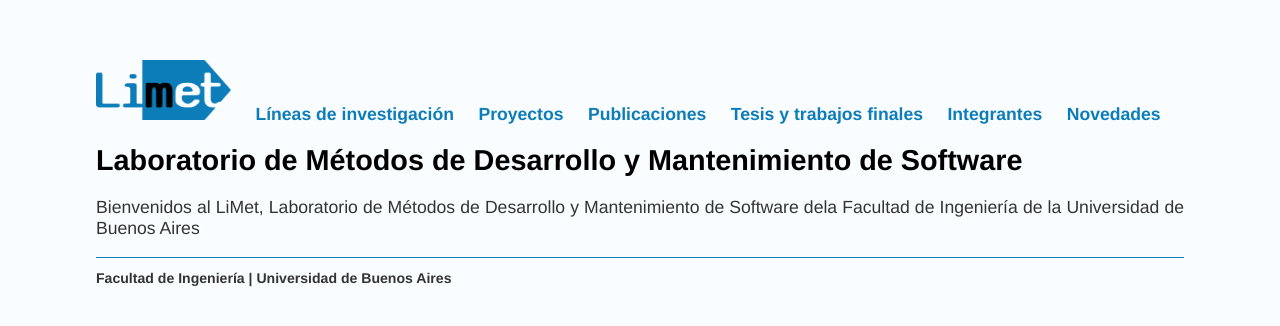
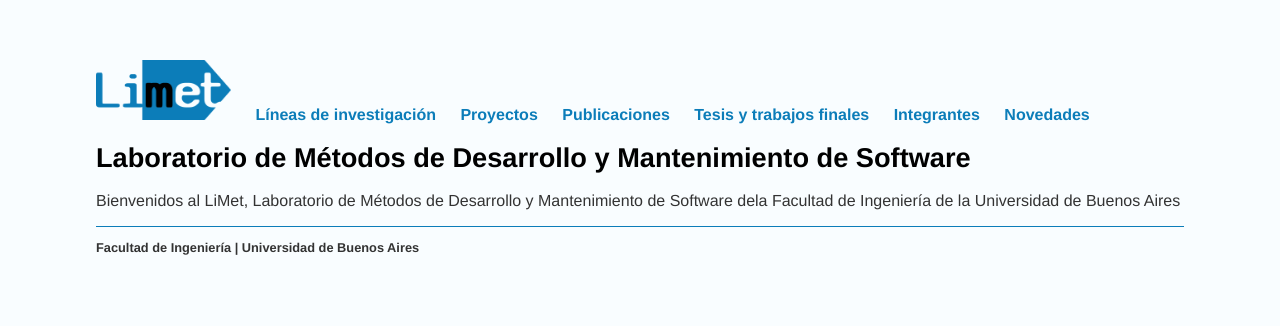
Before and after one commit to limetfiuba/limetfiuba.github.io, a Jekyll site: the page built from index.html, in a window 1280 px wide. Shown: the top 326 px of the page. Built offline with Jekyll 4.4.1, drawn with Linux system fonts in a browser that asks for light colours.

Commit message:
Update main.css

```diff
--- a/css/main.css
+++ b/css/main.css
@@ -21,24 +21,24 @@
     text-decoration: underline;
 }
 h1 {
-    font-size: 1.8em;
+    font-size: 1.7em;
 }
 h2 {
-    font-size: 1.5em;
+    font-size: 1.6em;
 }
 h3 {
-    font-size: 1.4em;
+    font-size: 1.3em;
 }
 p {
     text-align: justify;
     text-justify: inter-word;
-    font-size: 1.1em;
-    line-height: 1.2em;
+    font-size: 1em;
+    line-height: 1.1em;
     color: #333;
 }
 ul li {
-    font-size: 1.1em;
-    line-height: 1.2em;
+    font-size: 1em;
+    line-height: 1.1em;
     color: #333;
 }
 footer {
@@ -48,7 +48,7 @@
 
 ul.posts {
     margin: 20px auto 40px;
-    font-size: 1.5em;
+    font-size: 1.1em;
 }
 
 ul.posts li {
```
